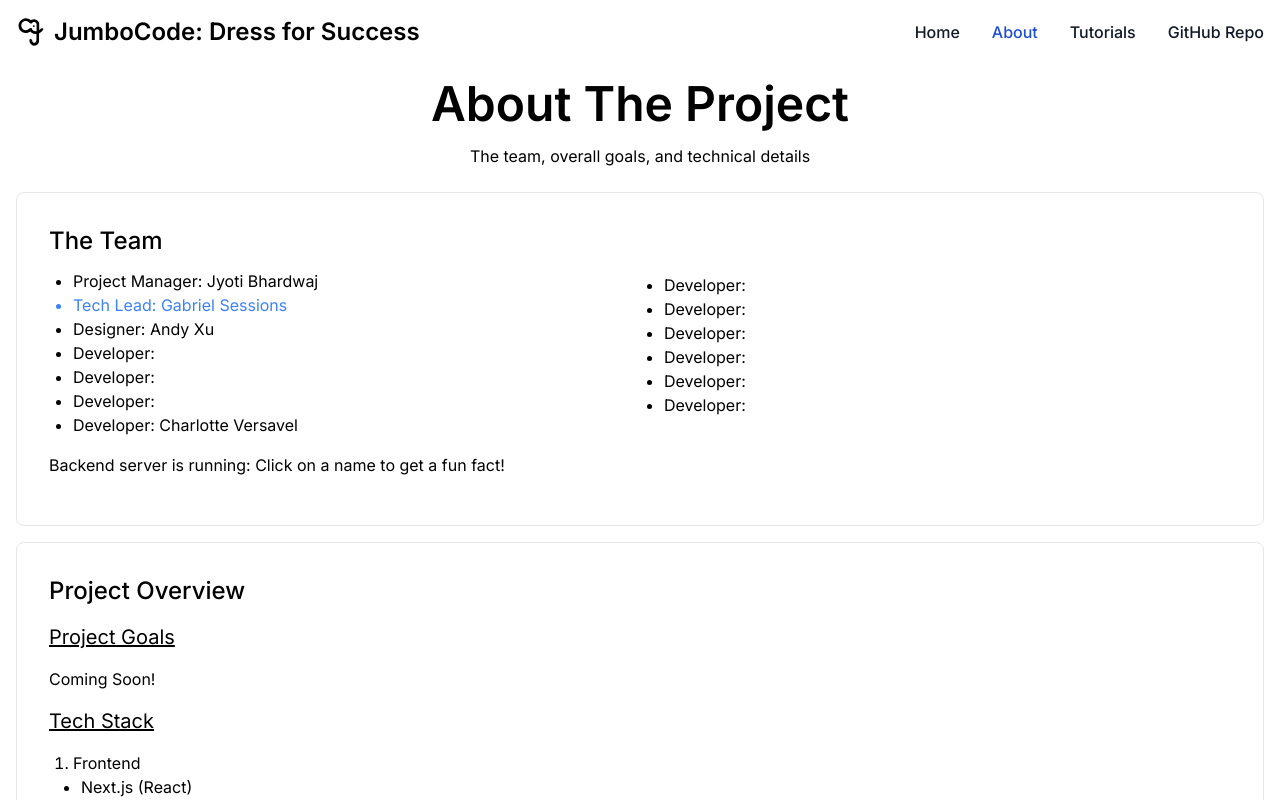
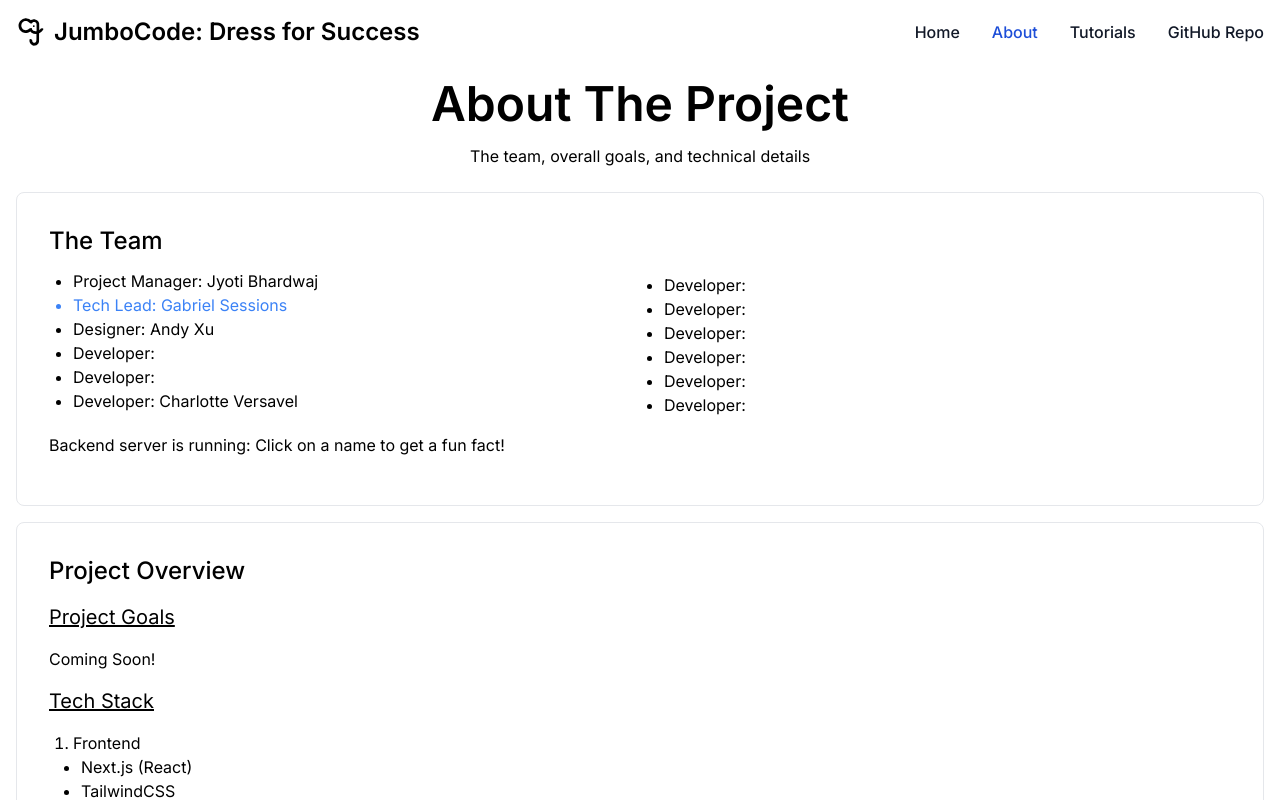
Before and after one commit to gabrielsessions/dfs-jumbocode, a Next.js app: page /about in a window 1280 px wide. Shown: the top 800 px of the page. Built offline with nearby package versions, Linux system fonts and the light colour scheme.

Commit message:
Balancing developer list across 2 columns

```diff
--- a/src/app/about/PeopleList.tsx
+++ b/src/app/about/PeopleList.tsx
@@ -68,7 +68,6 @@ export default function PeopleList() {
                 {/* Developers: Add your names here! */}
                 <li className="list-item">Developer:</li>
                 <li className="list-item">Developer:</li>
-                <li className="list-item">Developer:</li>
                 <li className="list-item">Developer: Charlotte Versavel</li>
               </ul>
             </div>
```
